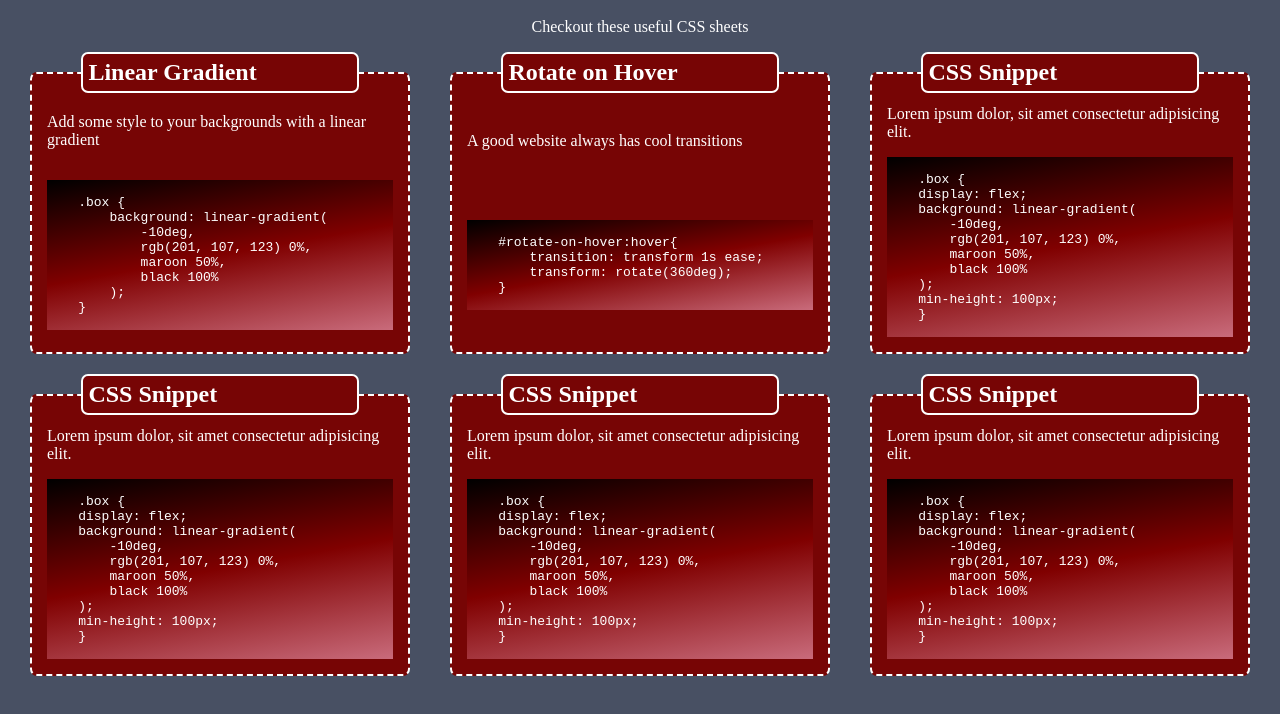
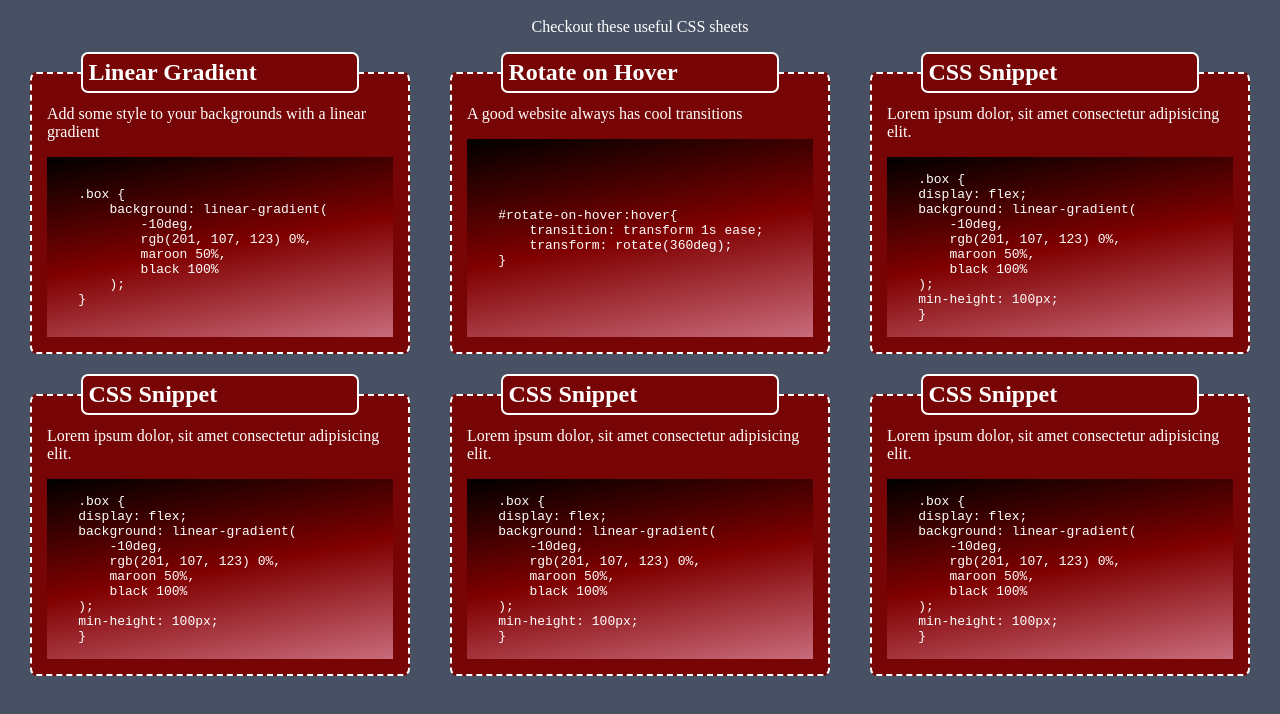
Before and after one commit to delizoderek/Code-Snippets, a plain HTML site: page index.html in a window 1280 px wide. Shown: the part 70-784 px from the top of the page. Drawn offline with Linux system fonts and the light colour scheme.

Commit message:
Removed the hover effect from the hover snippet and removed the id from style.css. added the flex-grow tag to the box class to make the code boxes fill the empty space.

```diff
--- a/assets/css/style.css
+++ b/assets/css/style.css
@@ -66,6 +66,8 @@ main {
 .box {
   display: flex;
   align-content: flex-start;
+  align-items: center;
+  flex-grow:1;
   background: linear-gradient(
     -10deg,
     rgb(201, 107, 123) 0%,
--- a/index.html
+++ b/index.html
@@ -29,7 +29,7 @@
     </p></pre>
             </div>
         </section>
-        <section id="hover-test" class="card snippet-common">
+        <section class="card snippet-common">
             <h1 class="title snippet-common">Rotate on Hover</h1>
             <p>A good website always has cool transitions</p>
             <div class="box">
```
